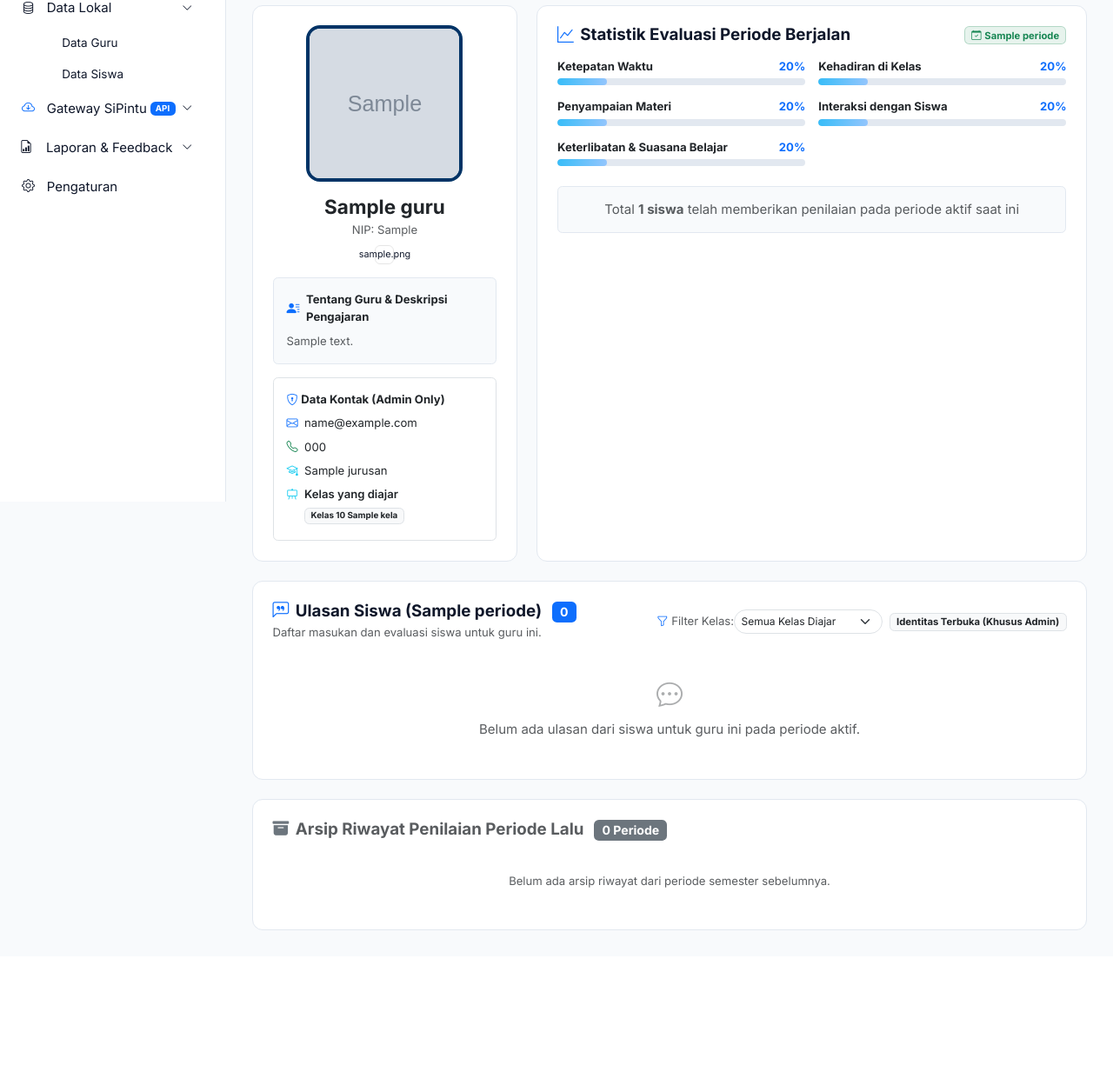
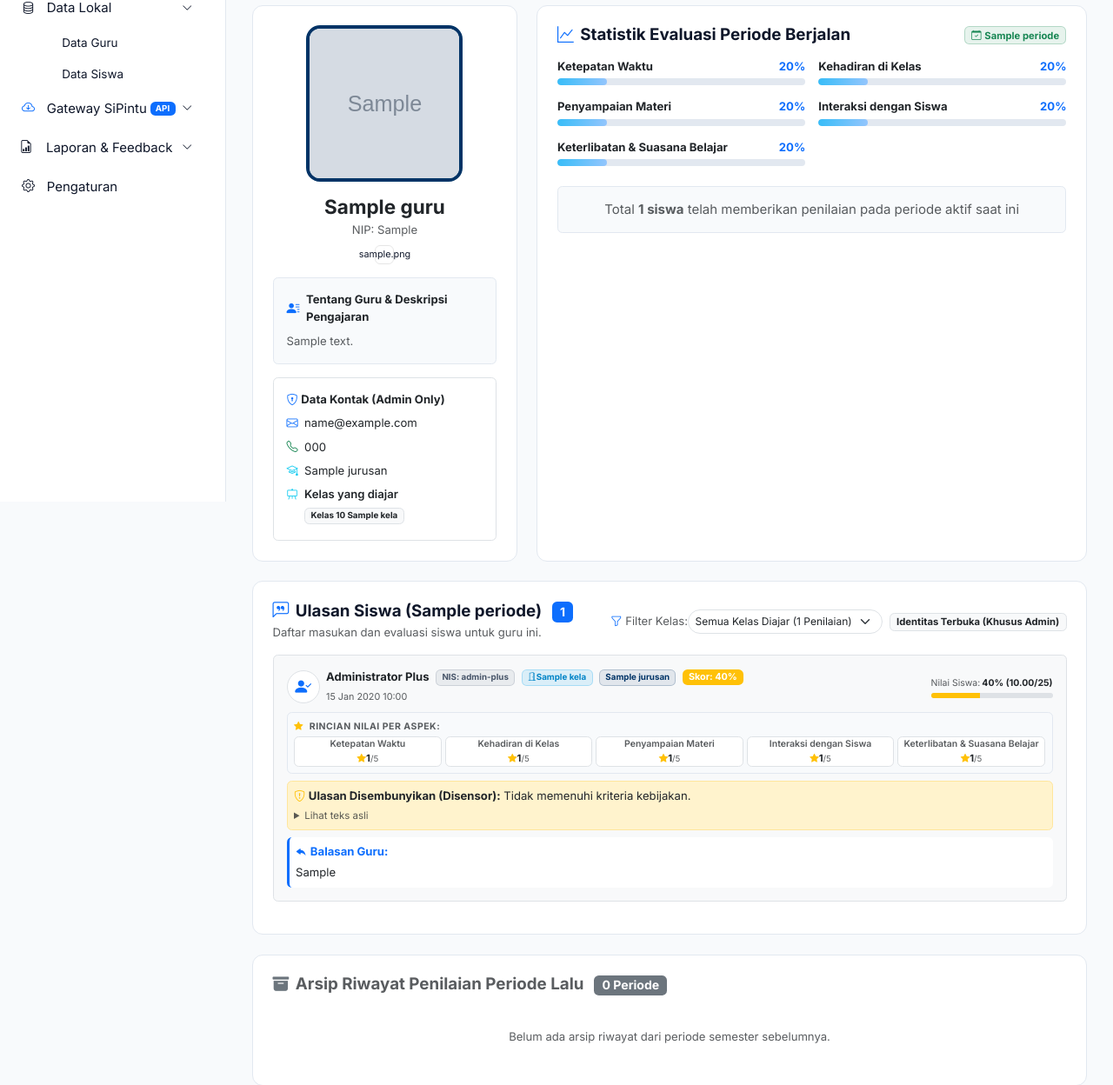
Before and after one commit to imanuelayubflabianos/GuruKuu, a Laravel app: page /admin/guru/1 in a window 1280 px wide. Shown: the part 223-1471 px from the top of the page at 87% size. Before the commit the page ends 1293 px from the top, so only its background shows below. Run offline with Laravel 12, Linux system fonts and the light colour scheme; a user stored in the database is signed in; data comes from the database, SQL or seed files in the repository; tables that the repository leaves empty hold one stand-in row (values such as "Sample post"); grey boxes marked "Sample" are stand-in pictures; style sheets or scripts are compiled from the project's sources; parts of the project's set-up code (start-up, migrations or seed data) failed here and were passed over; some libraries are stand-ins or nearby versions.

Commit message:
fix: sinkronkan tampilan ulasan bintang murni guru, reset filter kelas, dan kesetaraan admin-plus

```diff
--- a/app/Http/Controllers/Admin/GuruController.php
+++ b/app/Http/Controllers/Admin/GuruController.php
@@ -460,12 +460,10 @@ class GuruController extends Controller
         ];
 
         // Ulasan periode aktif/terpilih berjalan (Paginasi 10 ulasan per halaman, dengan filter kelas)
+        // Admin & Admin-Plus dapat melihat seluruh ulasan siswa (termasuk yang disensor dengan penanda khusus)
         $feedbackQuery = \App\Models\Penilaian::with(['siswa.kelas.jurusan', 'siswa.jurusan', 'kelas.jurusan'])
             ->where('guru_id', $guru->id)
-            ->where('periode_id', $periodeId)
-            ->where(function($q) {
-                $q->where('is_censored', false)->orWhereNull('is_censored');
-            });
+            ->where('periode_id', $periodeId);
 
         if (!empty($kelasId)) {
             $feedbackQuery->where(function($q) use ($kelasId) {
--- a/resources/views/admin/guru/show.blade.php
+++ b/resources/views/admin/guru/show.blade.php
@@ -159,17 +159,22 @@
                     <i class="bi bi-funnel text-primary me-1"></i>Filter Kelas:
                 </label>
                 <select name="kelas_id" id="filterKelasUlasan" class="form-select form-select-sm rounded-pill shadow-xs" style="min-width: 170px; font-size: 0.8rem;" onchange="this.form.submit()">
-                    <option value="">Semua Kelas Diajar</option>
+                    <option value="">Semua Kelas Diajar ({{ $stats['total_penilaian'] }} Penilaian)</option>
                     @foreach($kelasList as $k)
                         <option value="{{ $k->id }}" {{ (string)($selectedKelasId ?? '') === (string)$k->id ? 'selected' : '' }}>
                             {{ $k->nama_kelas }} (Kelas {{ $k->tingkat }})
                         </option>
                     @endforeach
                 </select>
+                @if(!empty($selectedKelasId))
+                    <a href="{{ route('admin.guru.show', array_filter(['guru' => $guru->id, 'periode_id' => request('periode_id')])) }}#ulasan-siswa" class="btn btn-sm btn-outline-secondary rounded-pill px-2 py-0.5" title="Reset filter kelas" style="font-size: 0.75rem;">
+                        <i class="bi bi-x-circle me-1"></i>Reset Filter
+                    </a>
+                @endif
             </form>
             @endif
             <span class="badge bg-light text-dark border">
-                {{ auth()->user()->role === 'admin' ? 'Identitas Terbuka (Khusus Admin)' : 'Anonimitas Siswa' }}
+                {{ in_array(auth()->user()->role, ['admin', 'admin-plus']) ? 'Identitas Terbuka (Khusus Admin)' : 'Anonimitas Siswa' }}
             </span>
         </div>
     </div>
@@ -187,7 +192,7 @@
                 </div>
                 <div>
                     <div class="d-flex align-items-center gap-2 flex-wrap">
-                        @if(auth()->user()->role === 'admin' && $fb->siswa)
+                        @if(in_array(auth()->user()->role, ['admin', 'admin-plus']) && $fb->siswa)
                             <strong class="small text-dark">{{ $fb->siswa->name }}</strong>
                             <span class="badge bg-secondary-subtle text-secondary font-mono" style="font-size: 0.65rem;">NIS: {{ $fb->siswa->nis }}</span>
                             @php
--- a/resources/views/guru/dashboard.blade.php
+++ b/resources/views/guru/dashboard.blade.php
@@ -435,6 +435,12 @@
                             Ulasan ini disembunyikan oleh Administrator sekolah.
                         </div>
                     @else
+                        @if(!$review->kritik && !$review->saran)
+                            <div class="mb-2 p-2 rounded-2 border text-muted fst-italic small" style="background: #f8fafc; font-size: 0.78rem;">
+                                <i class="bi bi-star-fill text-warning me-1"></i> Memberikan penilaian bintang tanpa ulasan tertulis.
+                            </div>
+                        @endif
+
                         {{-- KRITIK: Latar Kuning Lembut, Border Kiri Kuning/Amber --}}
                         @if($review->kritik)
                             <div class="gk-box-kritik mb-2" style="font-size: 0.8rem;">
```
Also changed, not shown: GURUKUU_SYSTEM_DOCUMENTATION.md (+6 -0 lines), app/Http/Controllers/Guru/DashboardController.php (+1 -7 lines).
